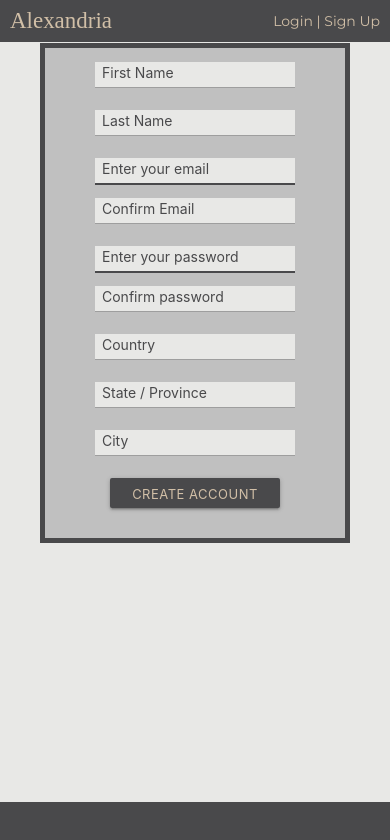
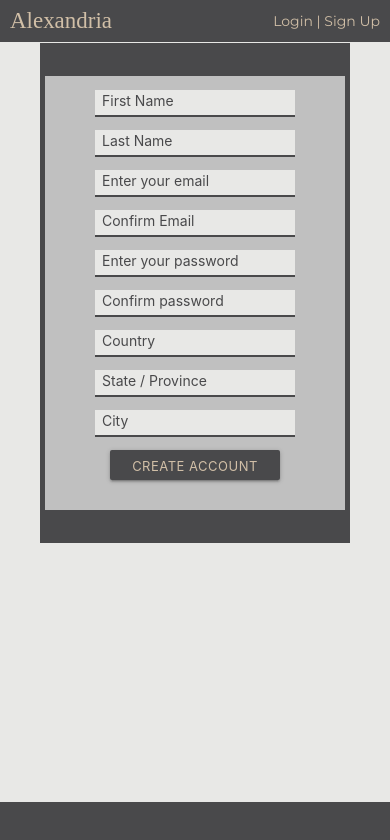
Before and after one commit to SheriffHobo/alex, a React (Create React App) app: page /signup in a window 390 px wide. Shown: the top 840 px of the page. Built offline with nearby package versions, Linux system fonts and the light colour scheme; a web font is replaced by a local one.

Commit message:
changed textarea color and top_chat vh to fit iPhone 5

```diff
--- a/src/Components/Chat/ChatStyle.css
+++ b/src/Components/Chat/ChatStyle.css
@@ -22,8 +22,9 @@ Color Scheme:
     grid-row: 1;
     border:10px solid #8e8e90;
     margin:  5px;
-    height: 82vh;
-    background: #e8e8e6;
+    height: 75vh;
+    color: #e8e8e6;
+    background: #8e8e90;
     overflow: scroll;
 }
 .Chat_Top > div {
@@ -45,7 +46,7 @@ Color Scheme:
 .Chat_Btn_Group {
     display:flex;
     justify-content: space-evenly;
-
+    background-color: transparent;
 }
 .Chat_Clear_Btn {
     display:flex;
@@ -54,5 +55,13 @@ Color Scheme:
 
 .Chat_Send_Btn {
     display:flex;
-    justify-content: flex-end
+    justify-content: flex-end;
 }
+
+.Chat_Sent_Btn:focus {
+    border-bottom: 1px solid #49494b !important;
+    box-shadow: 0 1px 0 0 #49494b !important;
+    outline: 1px solid transparent;
+    padding: 0px!important;
+    background: #49494b !important;
+  }
--- a/src/Components/Login/LoginStyle.css
+++ b/src/Components/Login/LoginStyle.css
@@ -30,7 +30,15 @@
     color: #d1bfa7!important;
   }
 
-  input#email, input#password {
+input#email,
+input#password,
+input#firstname,
+input#lastname,
+input#confemail,
+input#confpassword,
+input#country,
+input#province,
+input#city {
     margin: 0px!important;
     width: 100%;
     height: 46px;
```
